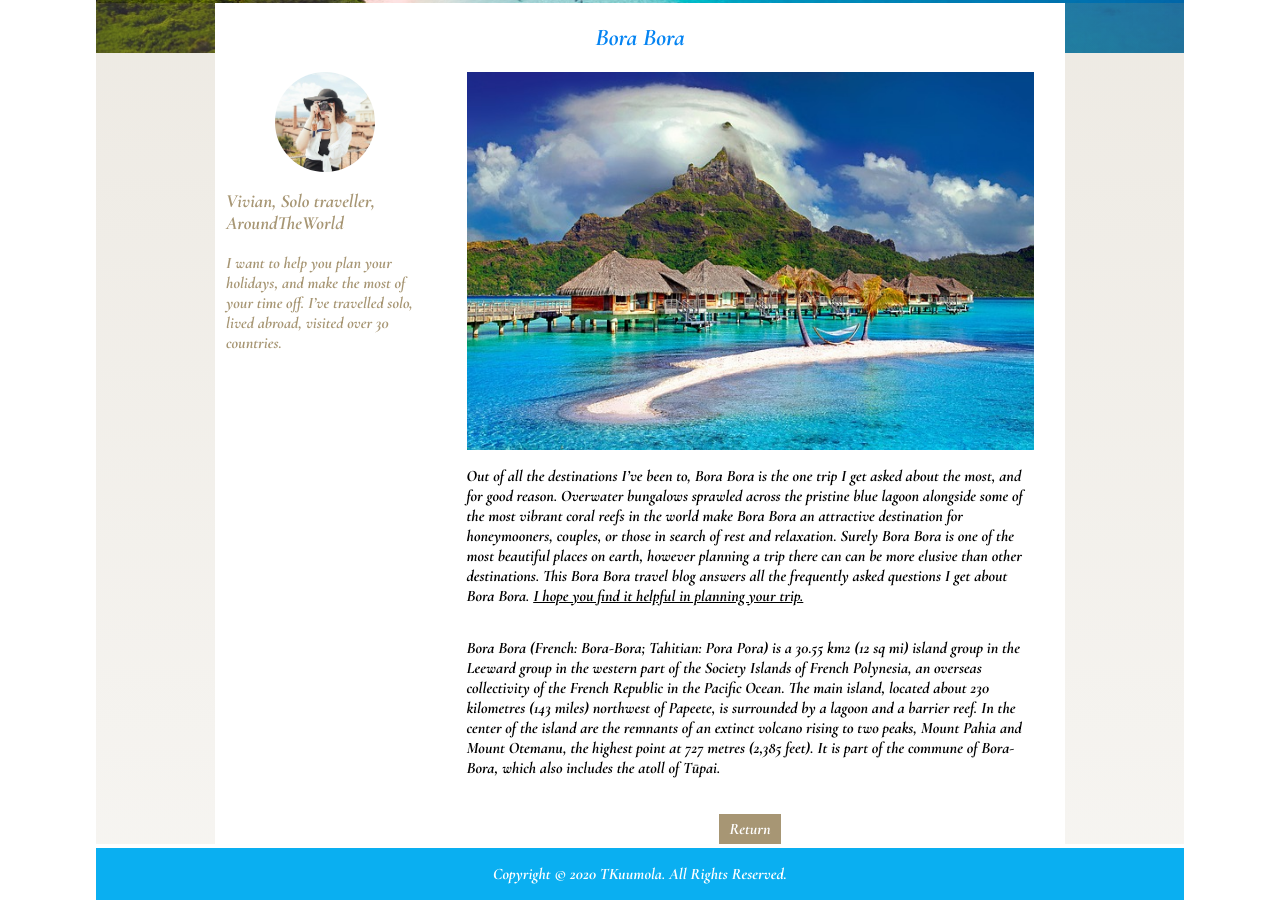
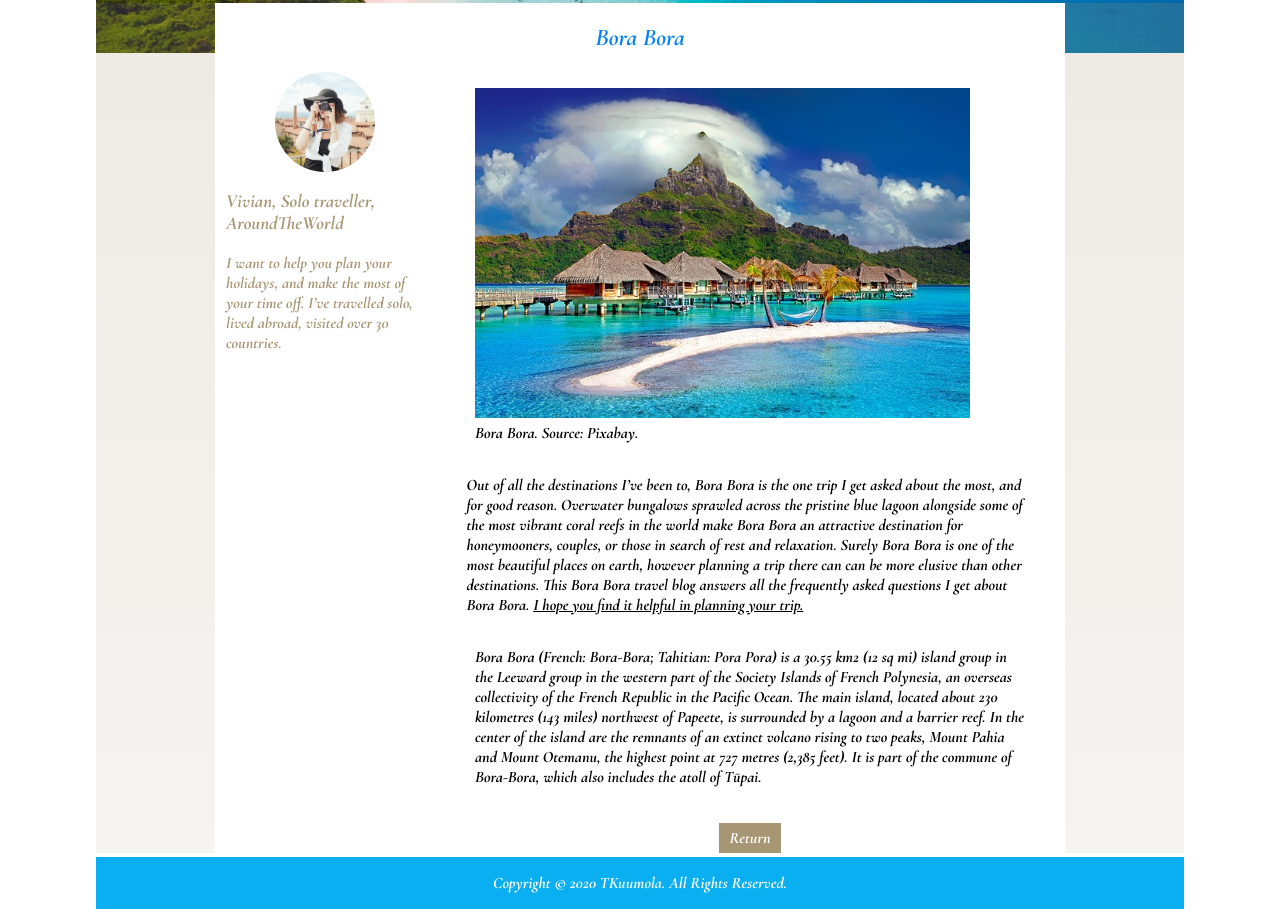
Before and after one commit to T7Q/Udacity-Personal-blog-website, a plain HTML site: page post.html in a window 1280 px wide. Shown: the part 235-1156 px from the top of the page. Drawn offline with nearby package versions, Linux system fonts and the light colour scheme.

Commit message:
image caption, blockquote added

```diff
--- a/post.html
+++ b/post.html
@@ -40,14 +40,17 @@
 					</div>
 				</div>
 				<div class="post-body">
-					<img src="img/blog_images/bora-bora2.jpg" alt="bora_bora" class="post-img">
+					<figure>
+						<img src="img/blog_images/bora-bora2.jpg" alt="bora_bora" class="post-img">
+						<figcaption>Bora Bora. Source: Pixabay.</figcaption>
+					</figure>
 					<p>Out of all the destinations I’ve been to, <b>Bora Bora</b> is the one trip I get asked about the most, and for good reason.
 						Overwater bungalows sprawled across the pristine blue lagoon alongside some of the most vibrant coral reefs in the world make Bora Bora an attractive destination for honeymooners, couples, or those in search of rest and relaxation.
 						Surely Bora Bora is one of the most beautiful places on earth, however planning a trip there can can be more elusive than other destinations.
 						This Bora Bora travel blog answers all the frequently asked questions I get about Bora Bora. <u>I hope you find it helpful in planning your trip.</u></p>
-					<p><b>Bora Bora</b> (French: Bora-Bora; Tahitian: Pora Pora) is a 30.55 km2 (12 sq mi) island group in the Leeward group in the western part of the Society Islands of French Polynesia,
+					<blockquote cite="https://en.wikipedia.org/wiki/Bora_Bora">Bora Bora (French: Bora-Bora; Tahitian: Pora Pora) is a 30.55 km2 (12 sq mi) island group in the Leeward group in the western part of the Society Islands of French Polynesia,
 						an overseas collectivity of the French Republic in the Pacific Ocean. The main island, located about 230 kilometres (143 miles) northwest of Papeete, is surrounded by a lagoon and a barrier reef.
-						In the center of the island are the remnants of an extinct volcano rising to two peaks, Mount Pahia and Mount Otemanu, the highest point at 727 metres (2,385 feet). It is part of the commune of Bora-Bora, which also includes the atoll of Tūpai.</p>
+						In the center of the island are the remnants of an extinct volcano rising to two peaks, Mount Pahia and Mount Otemanu, the highest point at 727 metres (2,385 feet). It is part of the commune of Bora-Bora, which also includes the atoll of Tūpai.</blockquote>
 					<br>
 					<a href="index.html" class="return-button">Return</a>
 				</div>
```
